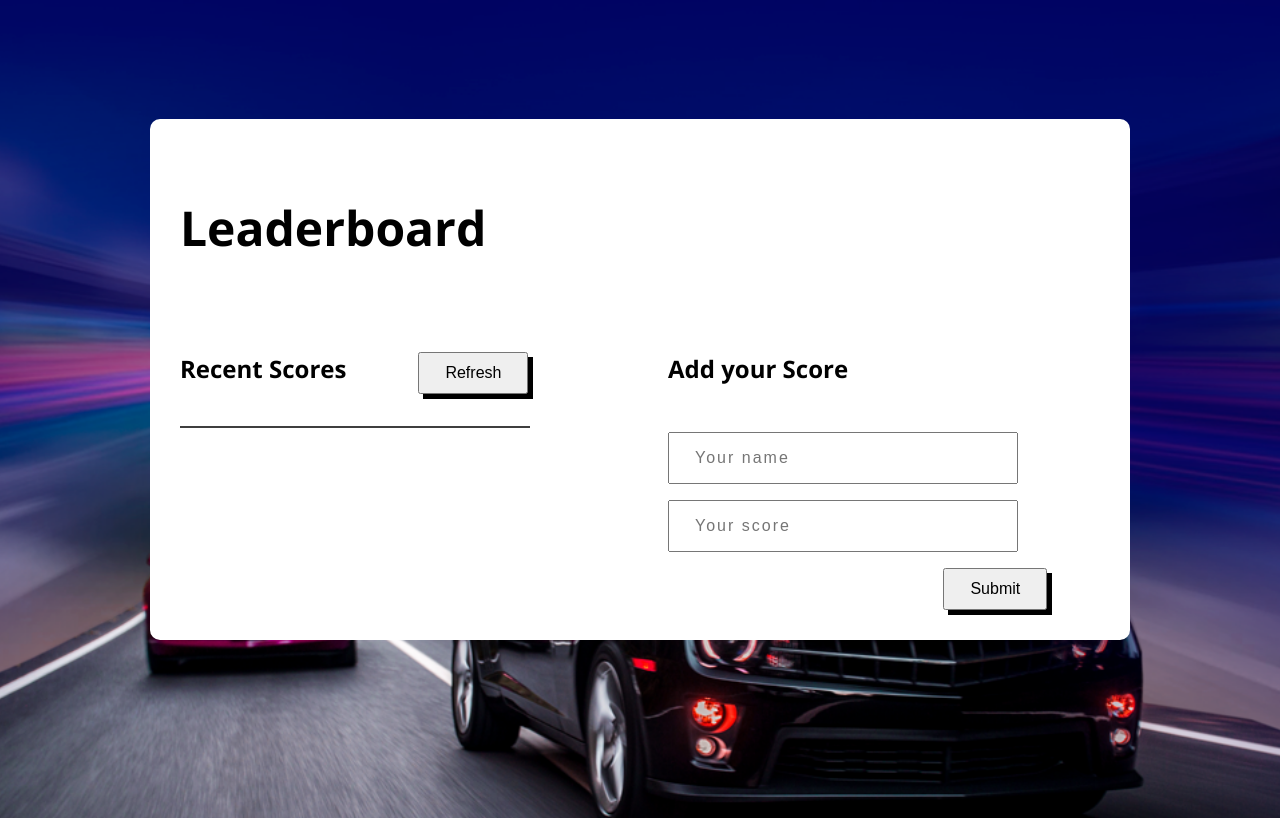
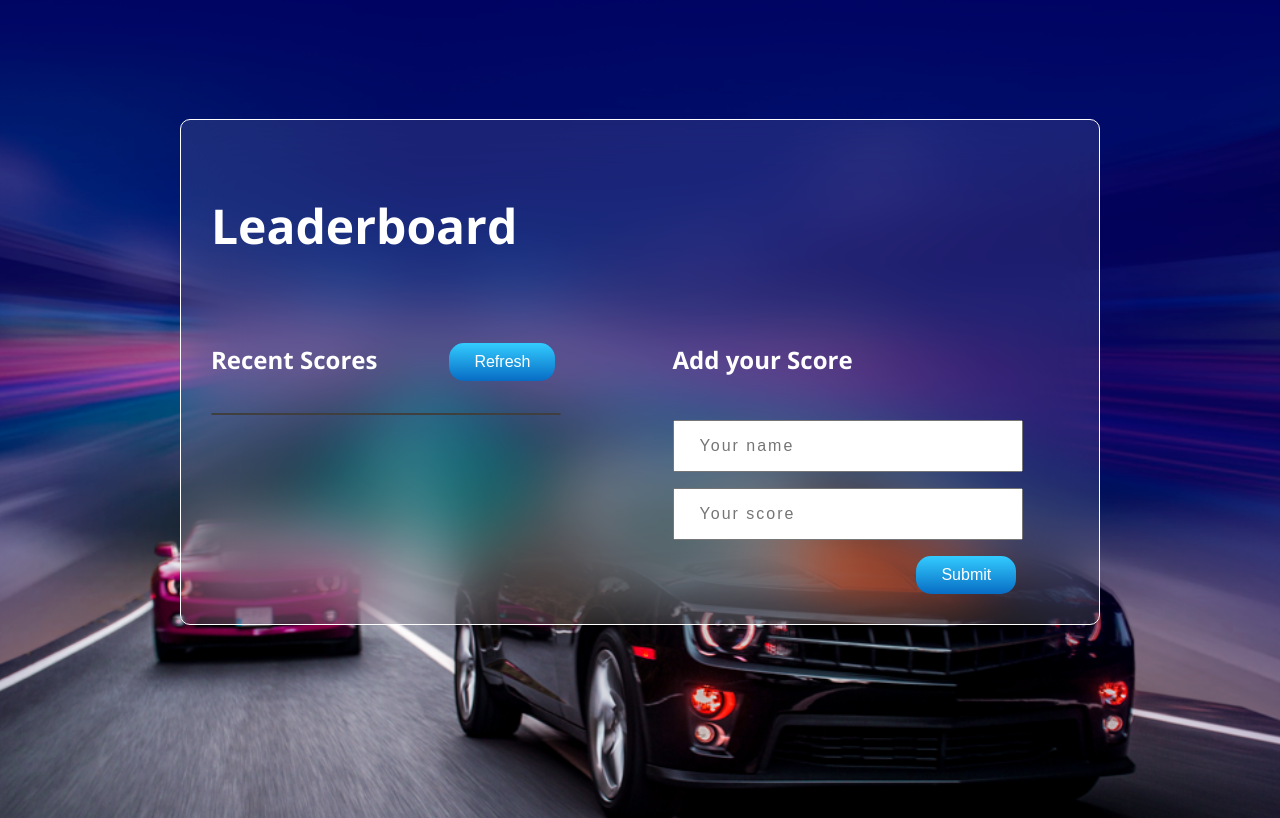
Before and after one commit to felixDev22/Leaderboard1, a website built with webpack: page src/index.html in a window 1280 px wide. Shown: the part 102-920 px from the top of the page. Built offline with nearby package versions, Linux system fonts and the light colour scheme; no server answers.

Commit message:
Update the text color, button, display section, Update html

```diff
--- a/src/style.css
+++ b/src/style.css
@@ -12,6 +12,7 @@
 :root {
   --border-color: 1px solid #3f3f3f;
   --grey-color: #e5e5e5;
+  --text-grey: #4b4b4b;
 }
 
 body {
@@ -33,60 +34,76 @@ body {
 }
 
 .display-board {
-  background: #fff;
-  width: 980px;
+  background: rgb(255, 255, 255, 0.1);
+  backdrop-filter: blur(2rem);
+  width: 920px;
   height: auto;
   margin: 20% auto;
   border-radius: 10px;
   padding: 30px;
+  border: 1px solid #fff;
 }
 
 h1 {
   margin-top: 5%;
   font-size: 3rem;
-  color: #000;
+  color: #fff;
 }
 
 .scoreboard {
   margin-top: 10%;
   display: flex;
-  gap: 15%;
+  gap: 13%;
 }
 
 .recent-side {
   display: flex;
   flex-direction: row;
   gap: 4.5rem;
+  color: #fff;
 }
 
 button {
   padding: 10px 25px;
   font-size: 1rem;
-  box-shadow: 5px 5px;
   cursor: pointer;
+  background: linear-gradient(
+    to bottom,
+    rgb(51, 204, 255) 0%,
+    rgb(7, 108, 196) 100%
+  );
+  color: #fff;
+  border: none;
+  border-radius: 15px;
 }
 
 button:hover {
-  background: #000;
-  color: #fff;
+  background: rgb(5, 2, 110);
+  box-shadow: 2px 2px 5px lightblue;
 }
 
 .display {
   margin-top: 2rem;
-  background: #fff;
+  background: linear-gradient(
+    to bottom,
+    rgb(51, 204, 255) 0%,
+    rgb(7, 108, 196) 100%
+  );
   border: var(--border-color);
   width: 350px;
   font-size: 1.3rem;
   height: auto;
+  border-radius: 10px;
 }
 
 li {
-  background: var(--grey-color);
   padding: 0.5rem;
+  opacity: 70%;
 }
 
 li:nth-child(odd) {
   background: #fff;
+  color: var(--text-grey);
 }
 
 .form {
@@ -95,6 +112,7 @@ li:nth-child(odd) {
 
 form h2 {
   margin-bottom: 11%;
+  color: #fff;
 }
 
 input {
```
